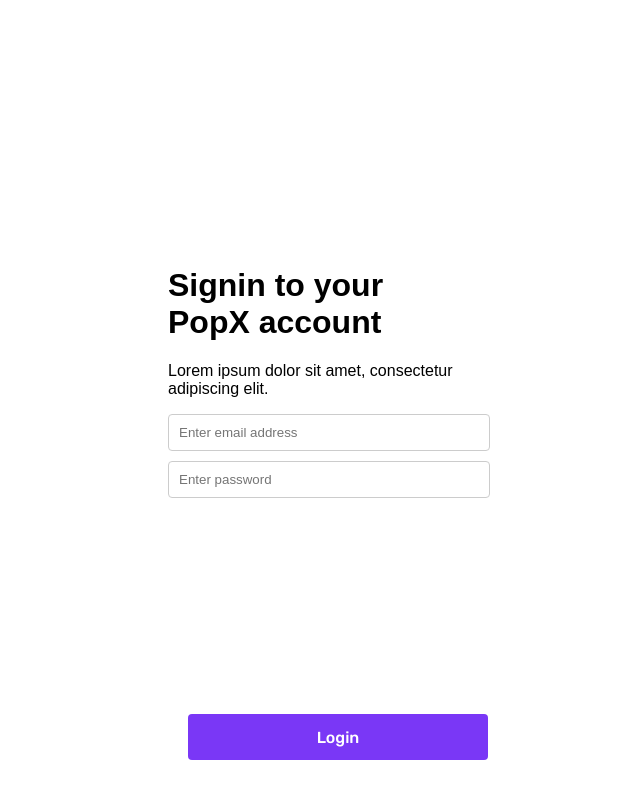
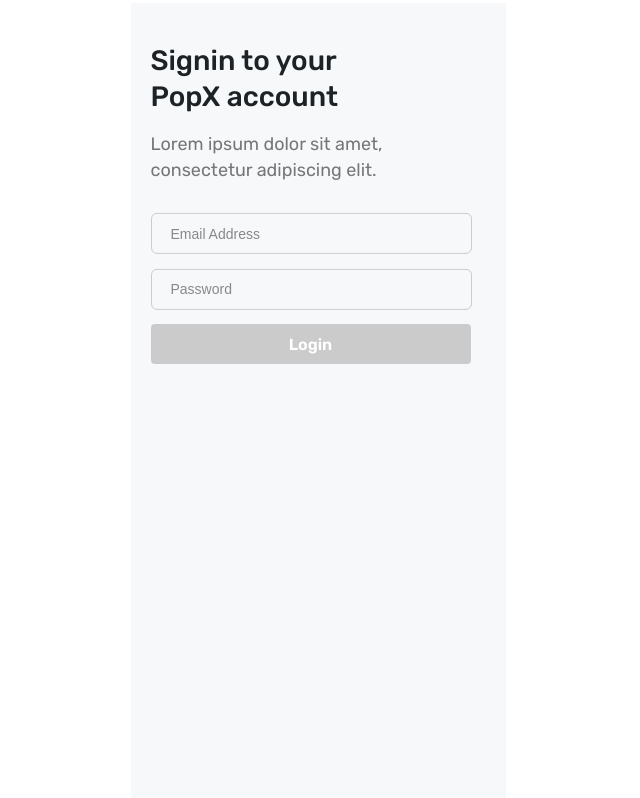
Before and after one commit to Aafreen2203/Popx, a React (Vite) app: page /login in a window 1280 px wide. Shown: the top 798 px of the page, without its empty margins (322-962 px from the left). Built offline with nearby package versions, Linux system fonts and the light colour scheme.

Commit message:
Loginpage styline done

```diff
--- a/src/Login/Login.css
+++ b/src/Login/Login.css
@@ -1,24 +1,146 @@
+/* Login Form Container */
 .login-container {
-    padding: 20px;
-    width: 300px;
-    margin: auto;
+  position: relative;
+  top: 0px;
+  left: 0px;
+  width: 375px;
+  height: 812px;
+  background: #F7F8F9 0% 0% no-repeat padding-box;
+  opacity: 1;
 }
 
-  .login-container input {
-    display: block;
-    margin: 10px 0;
-    padding: 10px;
-    width: 100%;
-    border: 1px solid #ccc;
-    border-radius: 4px;
+.login-container h1 {
+  position: relative;
+  top: 40px;
+  left: 20px;
+  width: 250px;
+  height: 69px;
+  text-align: left;
+  font-size: 28px;
+  font-family: 'Rubik', sans-serif;
+  line-height: 36px;
+  font-weight: 500;
+  letter-spacing: 0px;
+  color: #1D2226;
+  opacity: 1;
 }
 
+.login-container p {
+  position: relative;
+  top: 40px;
+  left: 20px;
+  width: 232px;
+  height: 48px;
+  text-align: left;
+  font-family: 'Rubik', sans-serif;
+  font-weight: 400;
+  font-size: 18px;
+  line-height: 26px;
+  letter-spacing: 0px;
+  color: #1D2226;
+  opacity: 0.6;
+}
+
+/* Input Group */
+.loginput-group {
+  display: flex;
+  flex-direction: column;
+  margin-bottom: 15px;
+}
+
+/* Labels */
+.loginput-group label {
+  position: absolute;
+  left: 35px;
+  top: 230px;
+  transform: translateY(-40%);
+  font-size: 14px;
+  line-height: 17px;
+  font-weight: 400;
+  letter-spacing: 0px;
+  opacity: 1;
+  color: #888;
+  transition:0.3s ease-in-out;
+  pointer-events: none;
+  z-index: 2;
+  background: #F7F8F9;
+  padding: 0 5px;
+}
+
+/* Move label up when input is focused or has text */
+.loginput-group input:focus + label,
+.loginput-group input:not(:placeholder-shown) + label {
+  top: 210px;
+  left: 30px;
+  font-size: 12px;
+  color: #6C25FF;
+  background: #F7F8F9;
+}
+
+
+.loginput-grouppass label {
+  position: absolute;
+  left: 35px;
+  top: 285px;
+  transform: translateY(-40%);
+  font-size: 14px;
+  line-height: 17px;
+  font-weight: 400;
+  letter-spacing: 0px;
+  opacity: 1;
+  color: #888;
+  transition:0.3s ease-in-out;
+  pointer-events: none;
+  z-index: 2;
+  background: #F7F8F9;
+  padding: 0 5px;
+}
+
+/* Move label up when input is focused or has text */
+.loginput-grouppass input:focus + label,
+.loginput-grouppass input:not(:placeholder-shown) + label {
+  top: 265px;
+  left: 30px;
+  font-size: 12px;
+  color: #6C25FF;
+  background: #F7F8F9;
+}
+
+/* Inputs */
+.login-container input {
+  position: relative;
+  top: 60px;
+  width: 315px;
+  height: 37px;
+  left: 20px;
+  border: 1px solid #ccc;
+  background: transparent;
+  border-radius: 6px;
+  font-size: 14px;
+  outline: none;
+  transform: translateY(-10%);
+  transition: border 0.3s ease-in-out;
+}
+
+/* Login Button */
 .login-container button {
-    background-color: #7a37f6;
+  position: relative;
+  top: 70px;
   color: white;
-    padding: 10px;
-    width: 100%;
+  background: #CBCBCB 0% 0% no-repeat padding-box;
+  border-radius: 6px;
+  opacity: 1;
+  padding: 12px;
+  height: 40px;
+  left: 20px;
+  width: 320px;
   border: none;
   border-radius: 4px;
   cursor: pointer;
+  font-size: 16px;
+  font-weight: 600;
 }
+
+.login-container button:hover {
+  background-color: #cbcbcbce;
+}
--- a/src/Login/Login.jsx
+++ b/src/Login/Login.jsx
@@ -6,9 +6,18 @@
     <div className="login-container">
       <h1>Signin to your PopX account</h1>
       <p>Lorem ipsum dolor sit amet, consectetur adipiscing elit.</p>
-      <input type="email" placeholder="Enter email address" />
-      <input type="password" placeholder="Enter password" />
-      <button>Login</button>
+
+      <div className="loginput-group">
+        <input type="email" id="email" placeholder=" " required />
+        <label htmlFor="email">Email Address</label>
+      </div>
+
+      <div className="loginput-grouppass">
+        <input type="password" id="password" placeholder=" " required />
+        <label htmlFor="password">Password</label>
+      </div>
+
+      <button className="loginbtn">Login</button>
     </div>
   );
 };
```
Lines whose indentation alone changed are shown as unchanged.
